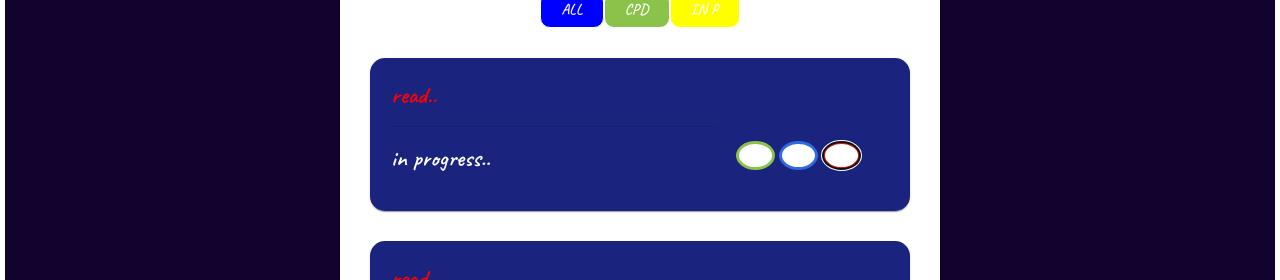
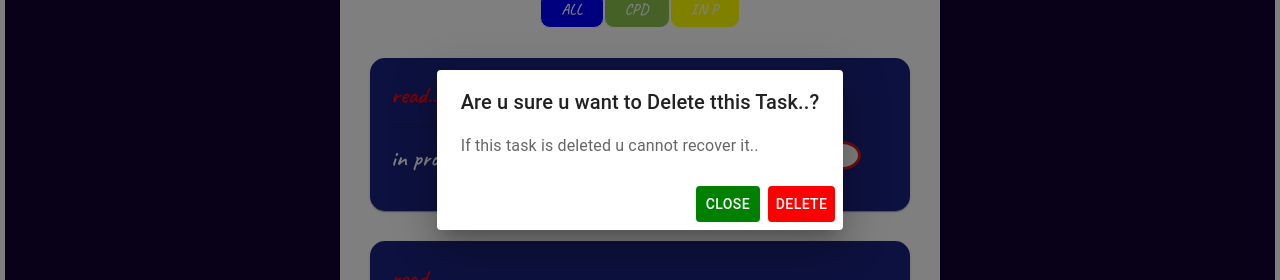
Before and after one commit to 01234567890-prog/todo-list, a React (Vite) app: page / in a window 1280 px wide. Both pictures are taken after a click on the button 841 px from the left and 405 px from the top of the page. Shown: the part 250-530 px from the top of the page. Built offline with nearby package versions, Linux system fonts and the light colour scheme; some icons are missing.

Commit message:
add delete task feature

```diff
--- a/src/Components/Todo.jsx
+++ b/src/Components/Todo.jsx
@@ -9,14 +9,27 @@ import IconButton from "@mui/material/IconButton";
 import CachedIcon from "@mui/icons-material/Cached";
 import DeleteOutlineIcon from "@mui/icons-material/DeleteOutline";
 import "../css_module/style.css";
-import { useContext } from "react";
+import { useContext , useState} from "react";
 import { TodosContext } from "../contxt/todosContext";
+
+// dialog_import :
+import Dialog from '@mui/material/Dialog';
+import DialogActions from '@mui/material/DialogActions';
+import DialogContent from '@mui/material/DialogContent';
+import DialogContentText from '@mui/material/DialogContentText';
+import DialogTitle from '@mui/material/DialogTitle';
+import Button from '@mui/material/Button';
+
+
+
 
 function Todo({todo, handlCheck}) {
 
   const {todos,setTodos} = useContext(TodosContext)
+  const [showDeleteAlert , setShowDeleteAlert] = useState(false);
 
 
+// EVENT HANDLERS
   function  handleCheckClick(){
      const updatedTodos = todos.map((t) => {
       if(t.id === todo.id) {
@@ -31,8 +44,62 @@ function Todo({todo, handlCheck}) {
     })
     setTodos(updatedTodos)
   }
+
+
+
+  function handleDeleteClick() {
+    setShowDeleteAlert(true)
+
+  }
+  function handleClose() {
+    setShowDeleteAlert(false)
+
+  }
+
+  function handleDeleteConfirm(){
+    const newTodos =todos.filter((t) => {
+      if(t.id === todo.id)
+      // {
+      //  return false
+      // }else{
+      //   return true
+      // }
+      return t.id != todo.id
+    })
+    setTodos(newTodos)
+  }
+  // ==EVENT HANDLERS
   return (
     <>
+    {/* delete_modal */}
+     <Dialog
+        open={showDeleteAlert}
+        onClose={handleClose}
+        aria-labelledby="alert-dialog-title"
+        aria-describedby="alert-dialog-description"
+      >
+        <DialogTitle id="alert-dialog-title">
+          {"Are u sure u want to Delete tthis Task..?"}
+        </DialogTitle>
+        <DialogContent>
+          <DialogContentText id="alert-dialog-description">
+           If this task is deleted u cannot recover it..
+          </DialogContentText>
+        </DialogContent>
+        <DialogActions>
+          <Button style={{background:"green", color:"white"}}
+          onClick={handleClose} >Close</Button>
+          <Button style={{background:"red" , color:"white"}}
+          onClick={handleDeleteConfirm}
+
+          autoFocus>
+            Delete
+          </Button>
+        </DialogActions>
+      </Dialog>
+    {/*== delete_modal ==*/}
+
+
       <Card
         className="card"
         sx={{
@@ -126,6 +193,8 @@ function Todo({todo, handlCheck}) {
                 >
                   <CachedIcon />
                 </IconButton>
+
+                {/* delete_Button */}
                 <IconButton
                   style={{
                     fontSize: "0.8rem",
@@ -135,9 +204,11 @@ function Todo({todo, handlCheck}) {
                     background: "white",
                     border: "solid #d61b1b 3px",
                   }}
+                  onClick={handleDeleteClick}
                 >
                   <DeleteOutlineIcon />
                 </IconButton>
+                {/* ==Delete_Button== */}
               </main>
             </Grid>
           </Grid>
```
